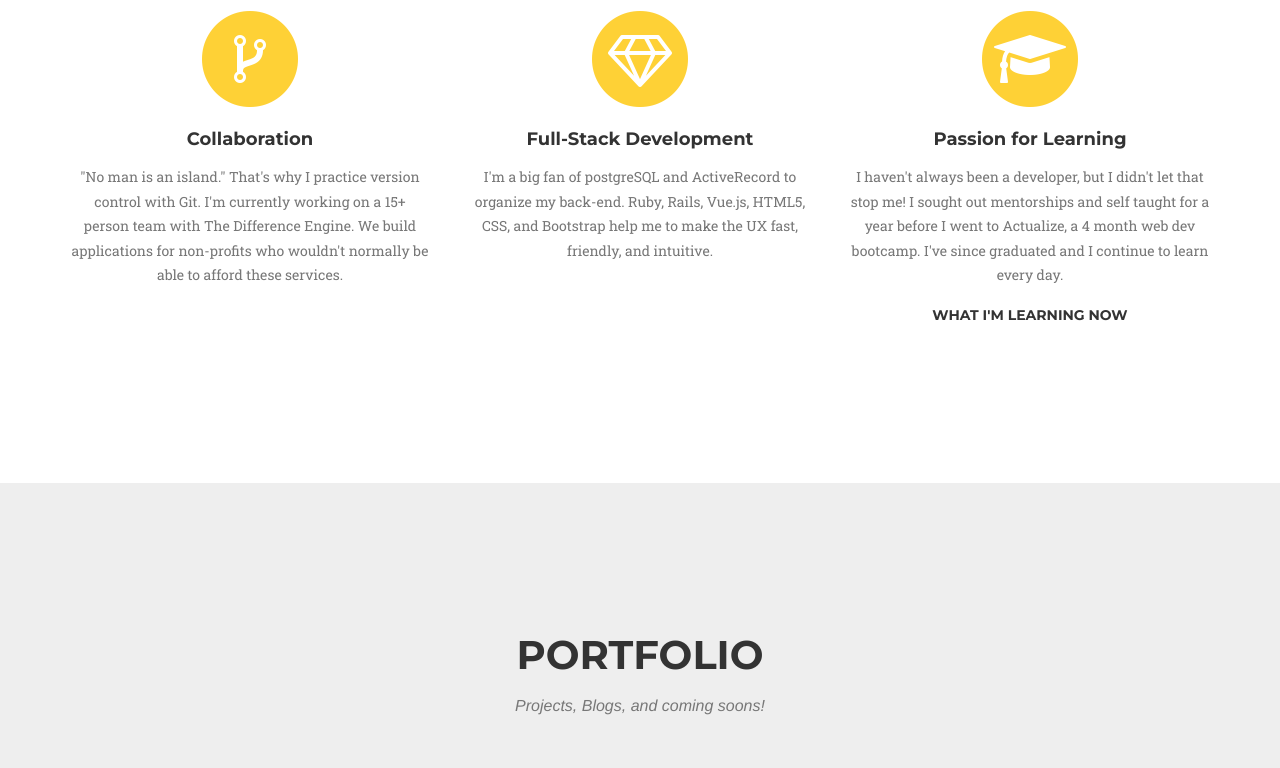
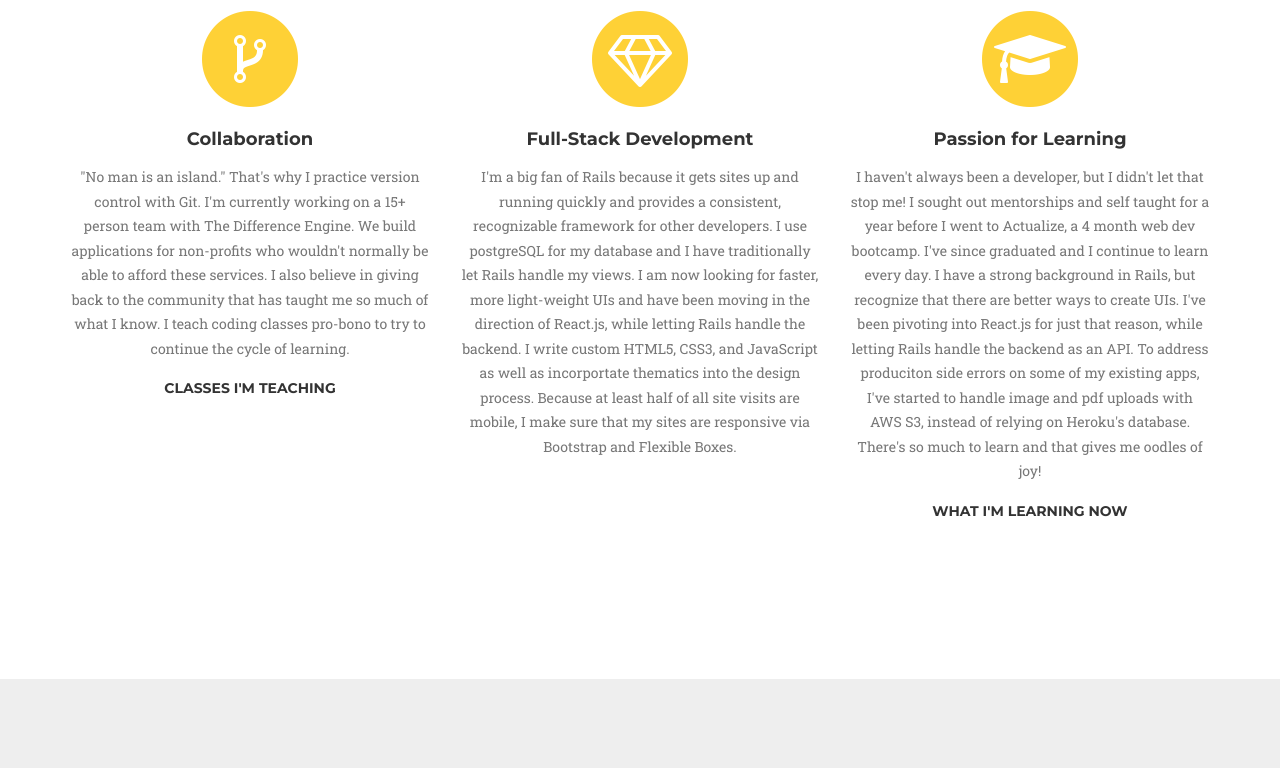
Before and after one commit to roninCode/roninCode.github.io, a website: page index.html in a window 1280 px wide. Shown: the part 1118-1886 px from the top of the page. Drawn offline with nearby package versions, Linux system fonts and the light colour scheme; a web font is replaced by a local one.

Commit message:
Add classes taught to skils, add content to skills.

```diff
--- a/index.html
+++ b/index.html
@@ -114,7 +114,14 @@
                         <i class="fa fa-code-fork fa-stack-1x fa-inverse"></i>
                     </span>
                     <h4 class="service-heading">Collaboration</h4>
-                    <p class="text-muted">"No man is an island." That's why I practice version control with Git. I'm currently working on a 15+ person team with The Difference Engine. We build applications for non-profits who wouldn't normally be able to afford these services.</p>
+                    <p class="text-muted">"No man is an island." That's why I practice version control with Git. I'm currently working on a 15+ person team with The Difference Engine. We build applications for non-profits who wouldn't normally be able to afford these services. I also believe in giving back to the community that has taught me so much of what I know. I teach coding classes pro-bono to try to continue the cycle of learning.</p>
+                    <div class="drop-text">
+                        <h5>Classes I'm Teaching</h5>
+                        <div class="drop-text-content">
+                            <h6>07/11/17 - Intro to HTML5/CSS3 - Postlight, NYC</h6>
+                            <h6>08/09/17 - Intro to APIs - Postlight, NYC</h6>
+                        </div>
+                    </div>
                 </div>
                 <div class="col-md-4">
                     <span class="fa-stack fa-4x">
@@ -122,7 +129,7 @@
                         <i class="fa fa-diamond fa-stack-1x fa-inverse"></i>
                     </span>
                     <h4 class="service-heading">Full-Stack Development</h4>
-                    <p class="text-muted">I'm a big fan of postgreSQL and ActiveRecord to organize my back-end. Ruby, Rails, Vue.js, HTML5, CSS, and Bootstrap help me to make the UX fast, friendly, and intuitive.</p>
+                    <p class="text-muted">I'm a big fan of Rails because it gets sites up and running quickly and provides a consistent, recognizable framework for other developers. I use postgreSQL for my database and I have traditionally let Rails handle my views. I am now looking for faster, more light-weight UIs and have been moving in the direction of React.js, while letting Rails handle the backend. I write custom HTML5, CSS3, and JavaScript as well as incorportate thematics into the design process. Because at least half of all site visits are mobile, I make sure that my sites are responsive via Bootstrap and Flexible Boxes.</p>
                 </div>
                 <div class="col-md-4">
                     <span class="fa-stack fa-4x">
@@ -130,13 +137,14 @@
                         <i class="fa fa-graduation-cap fa-stack-1x fa-inverse"></i>
                     </span>
                     <h4 class="service-heading">Passion for Learning</h4>
-                    <p class="text-muted">I haven't always been a developer, but I didn't let that stop me! I sought out mentorships and self taught for a year before I went to Actualize, a 4 month web dev bootcamp. I've since graduated and I continue to learn every day.</p>
+                    <p class="text-muted">I haven't always been a developer, but I didn't let that stop me! I sought out mentorships and self taught for a year before I went to Actualize, a 4 month web dev bootcamp. I've since graduated and I continue to learn every day. I have a strong background in Rails, but recognize that there are better ways to create UIs. I've been pivoting into React.js for just that reason, while letting Rails handle the backend as an API. To address produciton side errors on some of my existing apps, I've started to handle image and pdf uploads with AWS S3, instead of relying on Heroku's database. There's so much to learn and that gives me oodles of joy!</p>
                     <div class="drop-text">
                         <h5>What I'm Learning Now</h5>
                         <div class="drop-text-content">
+                            <h6>React.js</h6>
+                            <h6>RSpec</h6>
                             <h6>AWS - S3</h6>
-                            <h6>RSpec</h6>
-                            <h6>React.js</h6>
+                            <h6>Webpack</h6>
                         </div>
                     </div>
 
```
